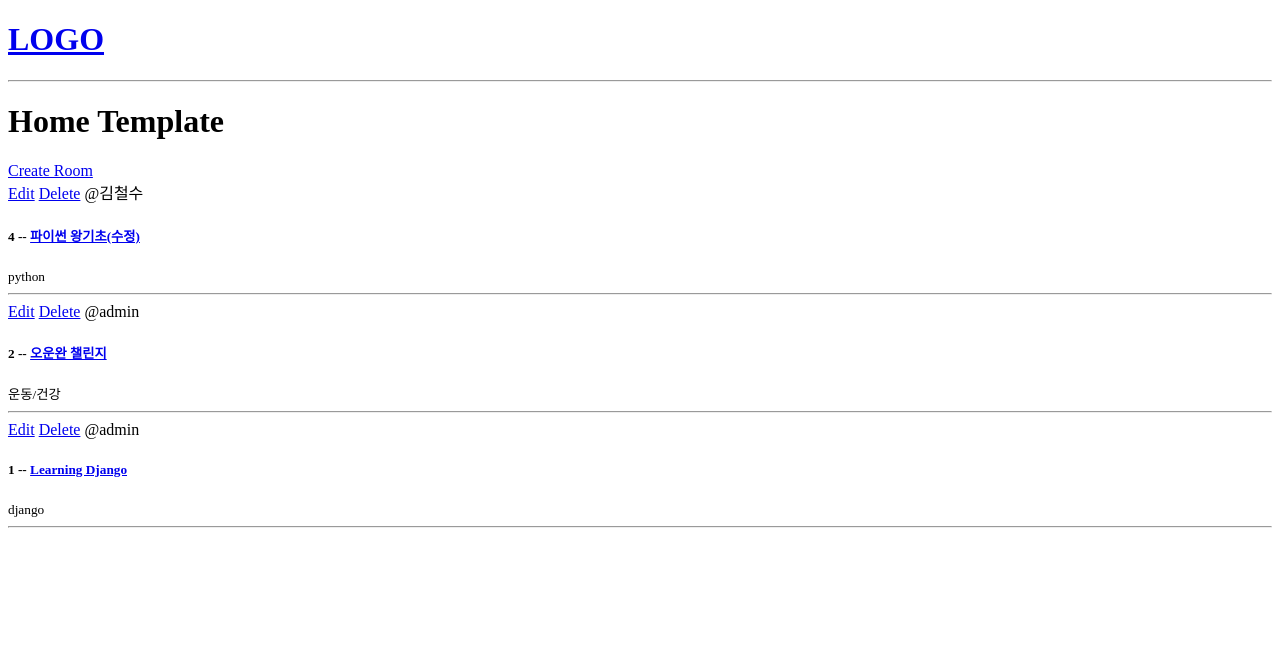
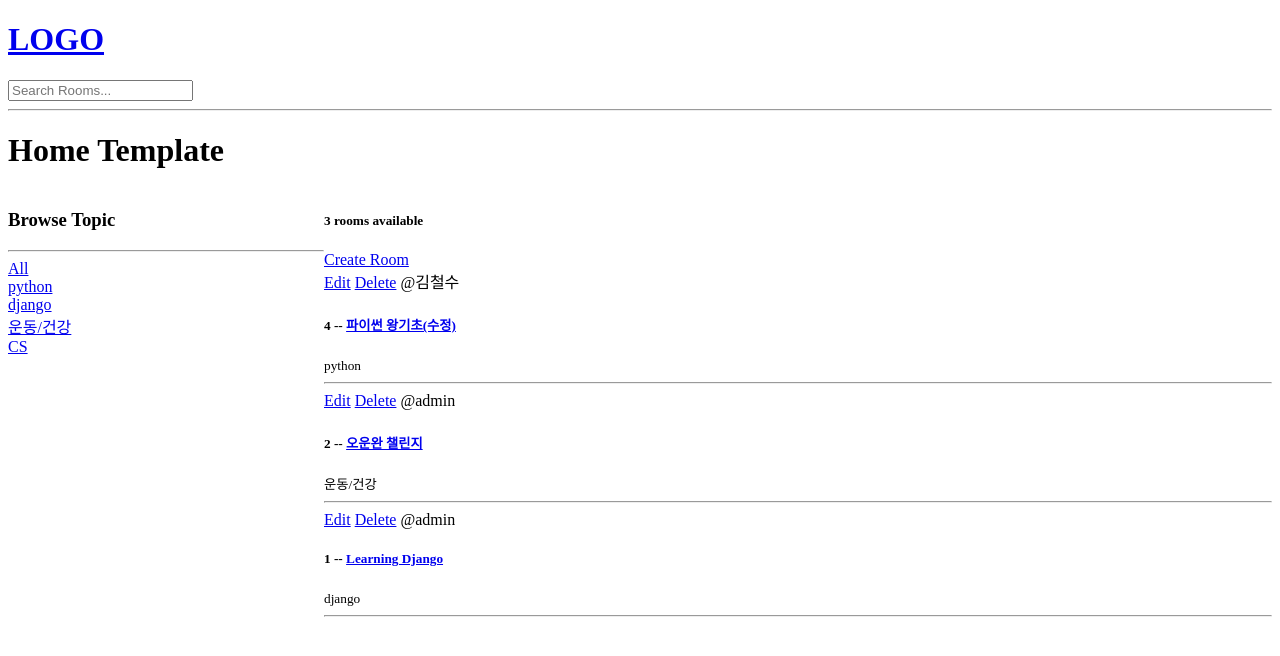
Before and after one commit to Bluuubery/django_pjt_01, a Django app: page / in a window 1280 px wide. Shown: the top 656 px of the page. Run offline with Django 3.2, Linux system fonts and the light colour scheme; data comes from the database, SQL or seed files in the repository.

Commit message:
검색 기능 추가

```diff
--- a/base/templates/base/home.html
+++ b/base/templates/base/home.html
@@ -2,16 +2,36 @@
 
 {% block content %}
 
+<style>
+    .home-container {
+        display: grid;
+        grid-template-columns: 1fr 3fr;
+    }
+</style>
 
 <h1>Home Template</h1>
 
-<div>
+<div class='home-container'>
+    <div>
+        <h3>Browse Topic</h3>
+        <hr>
+        <div>
+            <a href="{% url 'home' %}">All</a>
+        </div>
 
-    <a href="{% url 'create-room' %}">Create Room</a>
-
+        {% for topic in topics %}
+            <div>
+                <a href="{% url 'home' %}?q={{ topic.name }}">{{ topic.name }}</a>
+            </div>
+        {% endfor %}
+    </div>
 
     <div>
-        {% for room in rooms %}
+        <h5>{{ room_count }} rooms available</h5>
+        <a href="{% url 'create-room' %}">Create Room</a>
+
+        <div>
+            {% for room in rooms %}
             <div>
                 <a href="{% url 'update-room' room.pk %}">Edit</a>
                 <a href="{% url 'delete-room' room.pk %}">Delete</a>
@@ -20,7 +40,8 @@
                 <small>{{ room.topic.name }}</small>
                 <hr>
             </div>
-        {% endfor %}
+            {% endfor %}
+        </div>
 
     </div>
 
--- a/base/views.py
+++ b/base/views.py
@@ -1,5 +1,6 @@
 from django.shortcuts import render, redirect
-from .models import Room
+from django.db.models import Q
+from .models import Room, Topic
 from .forms import RoomForm
 
 # Create your views here.
@@ -7,9 +8,24 @@ from .forms import RoomForm
 
 
 def home(request):
-    rooms = Room.objects.all()
+    q= request.GET.get('q') if request.GET.get('q') != None else ''
+
+    # icontains: 포함하도록 나중에 찾아보자,,,
+    # Q 동적 쿼리 메소드 ... 나중에 찾아보자,,,
+    rooms = Room.objects.filter(
+        Q(topic__name__icontains=q) |
+        Q(name__icontains=q) |
+        Q(description__icontains=q)
+    )
+    # 나중에 필터로 상위 n개만 걸러내는 기능 추가하기
+    topics = Topic.objects.all()
+    # len도 가능한데 len보다 이게 나음
+    room_count = rooms.count()
+
     context = {
         'rooms' : rooms,
+        'topics': topics,
+        'room_count': room_count,
     }
     return render(request, 'base/home.html', context)
 
--- a/templates/navbar.html
+++ b/templates/navbar.html
@@ -2,4 +2,8 @@
     <h1>LOGO</h1>
 </a>
 
+<form action="{% url 'home' %}" method="GET">
+    <input type="text" name="q" placeholder="Search Rooms...">
+</form>
+
 <hr>
```
